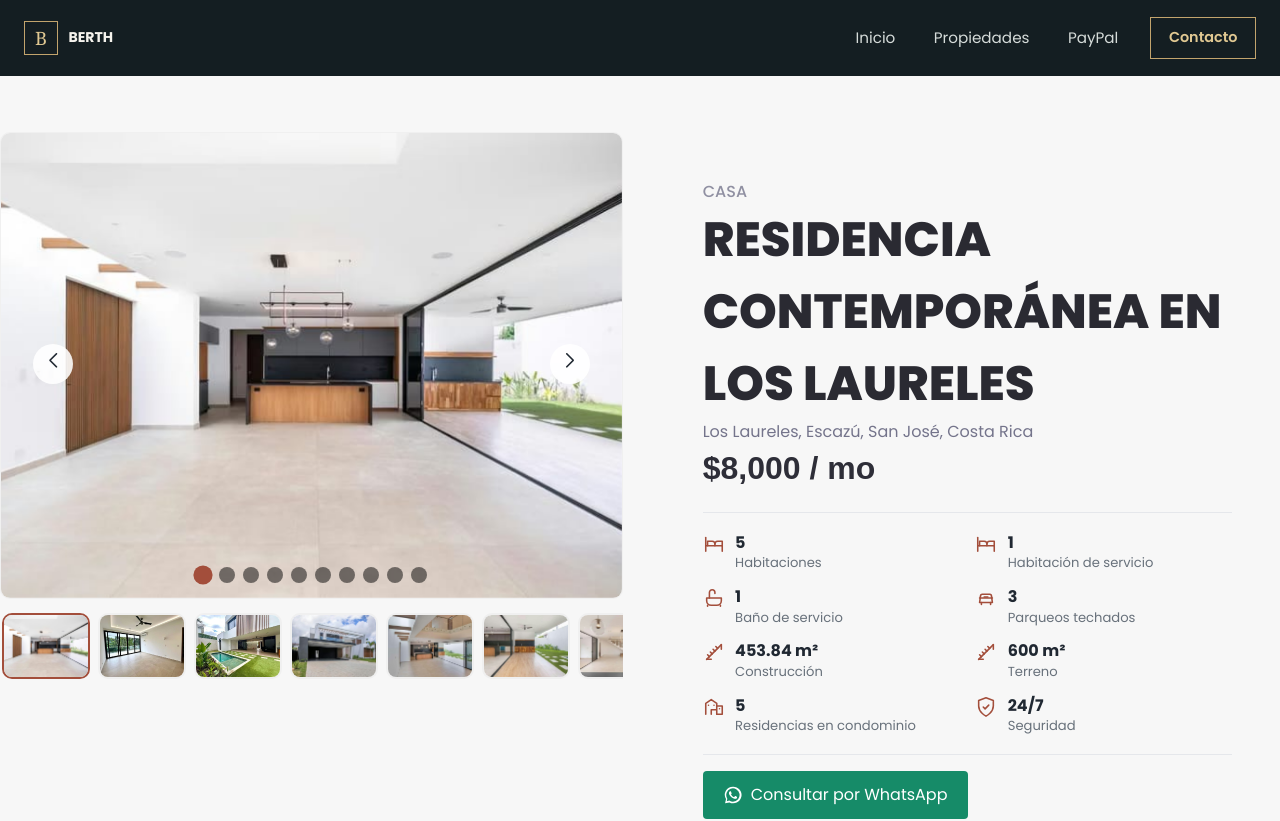
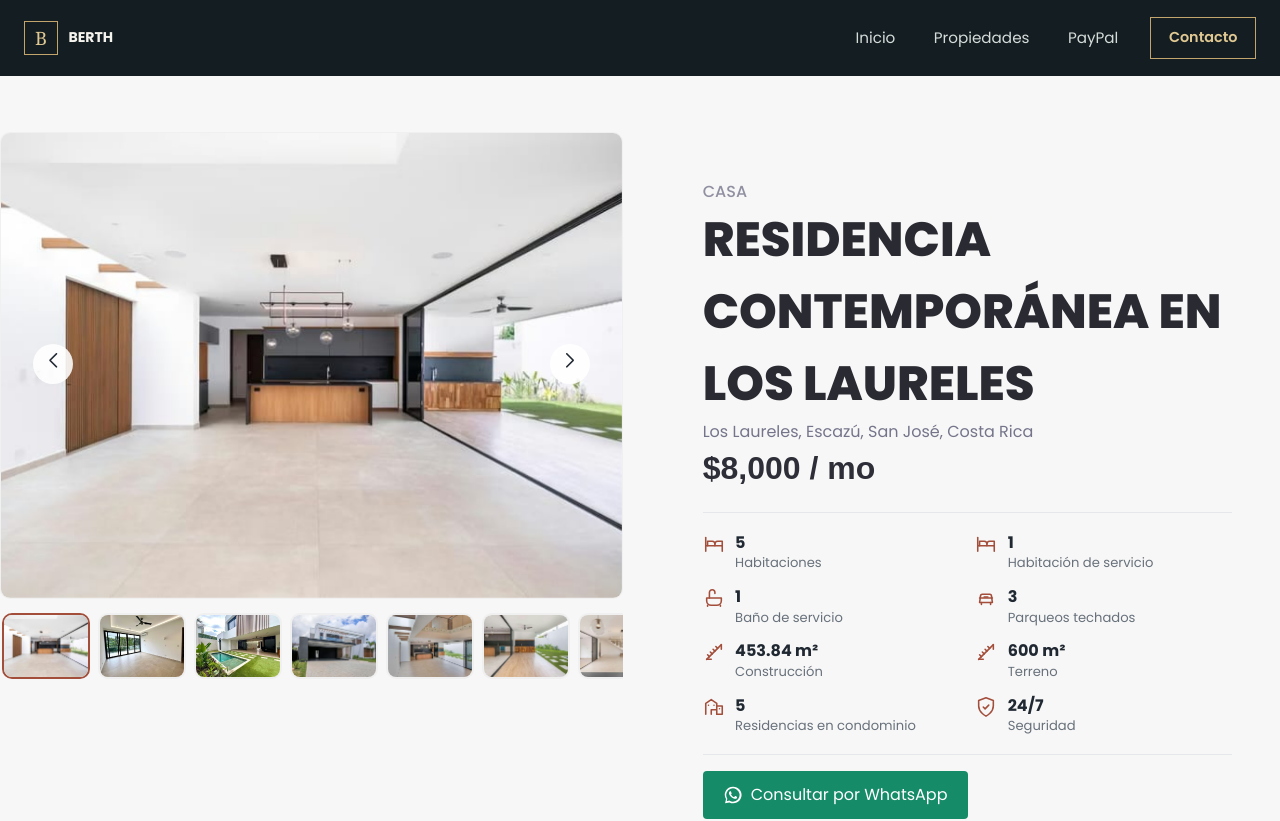
Before and after one commit to Berthortiz/catalogo-de-propiedades-costa-rica-dreams, a React (Vite) app: page /products/1 in a window 1280 px wide. Shown: the top 821 px of the page. Built offline with nearby package versions, Linux system fonts and the light colour scheme.

Commit message:
delate-dots

```diff
--- a/src/components/ProductDetailsPage/GalleryProducts.jsx
+++ b/src/components/ProductDetailsPage/GalleryProducts.jsx
@@ -28,7 +28,7 @@ export default function GalleryProduct() {
                         className="galleryProducts__slider"
                         modules={[A11y, Navigation, Pagination]}
                         navigation={images.length > 1}
-                        pagination={images.length > 1 ? { clickable: true } : false}
+                        // pagination={images.length > 1 ? { clickable: true } : false}
                         onSwiper={(swiper) => { swiperRef.current = swiper; }}
                         onSlideChange={(swiper) => setActiveIndex(swiper.realIndex)}
                         slidesPerView={1}
```
